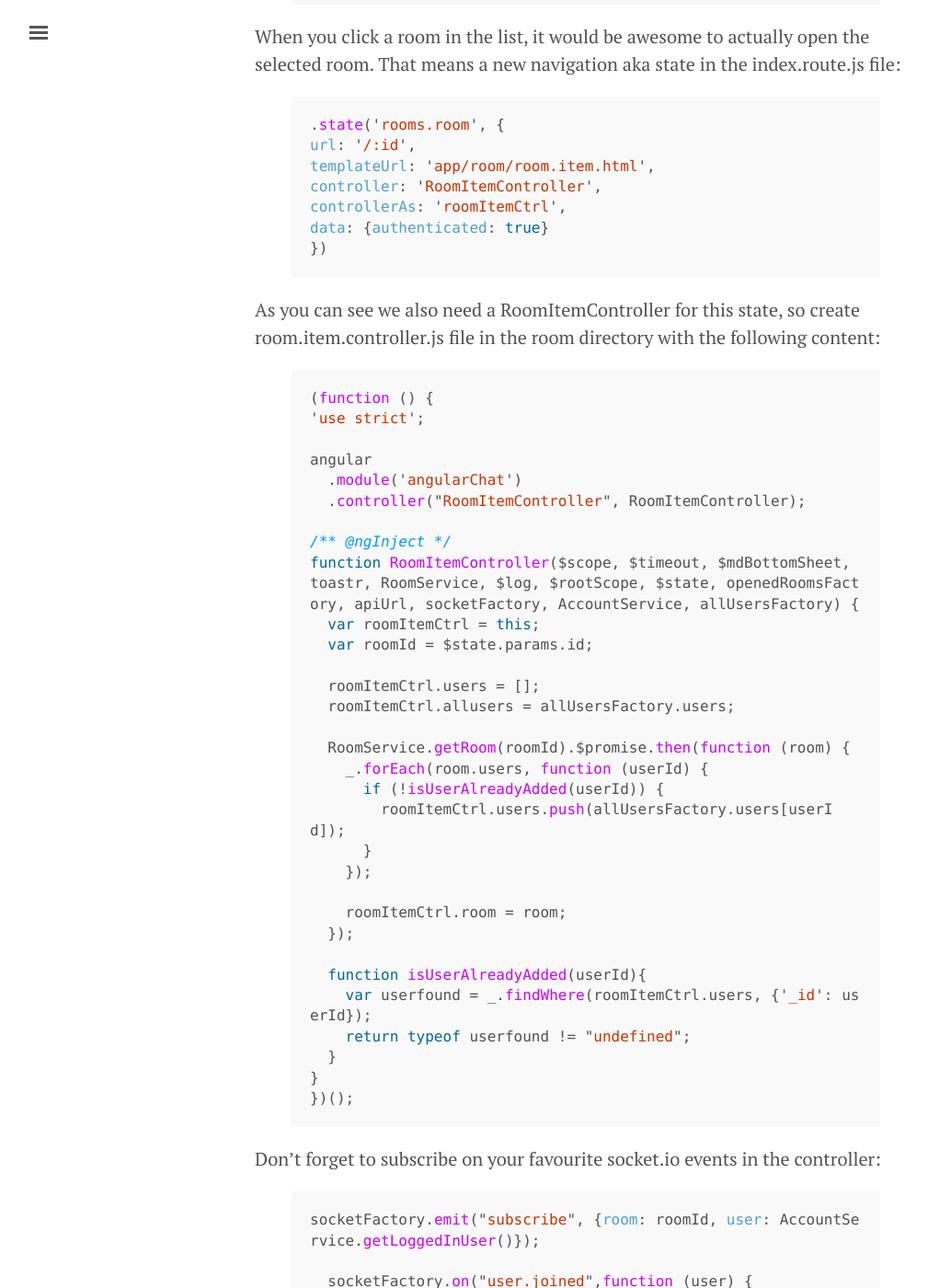
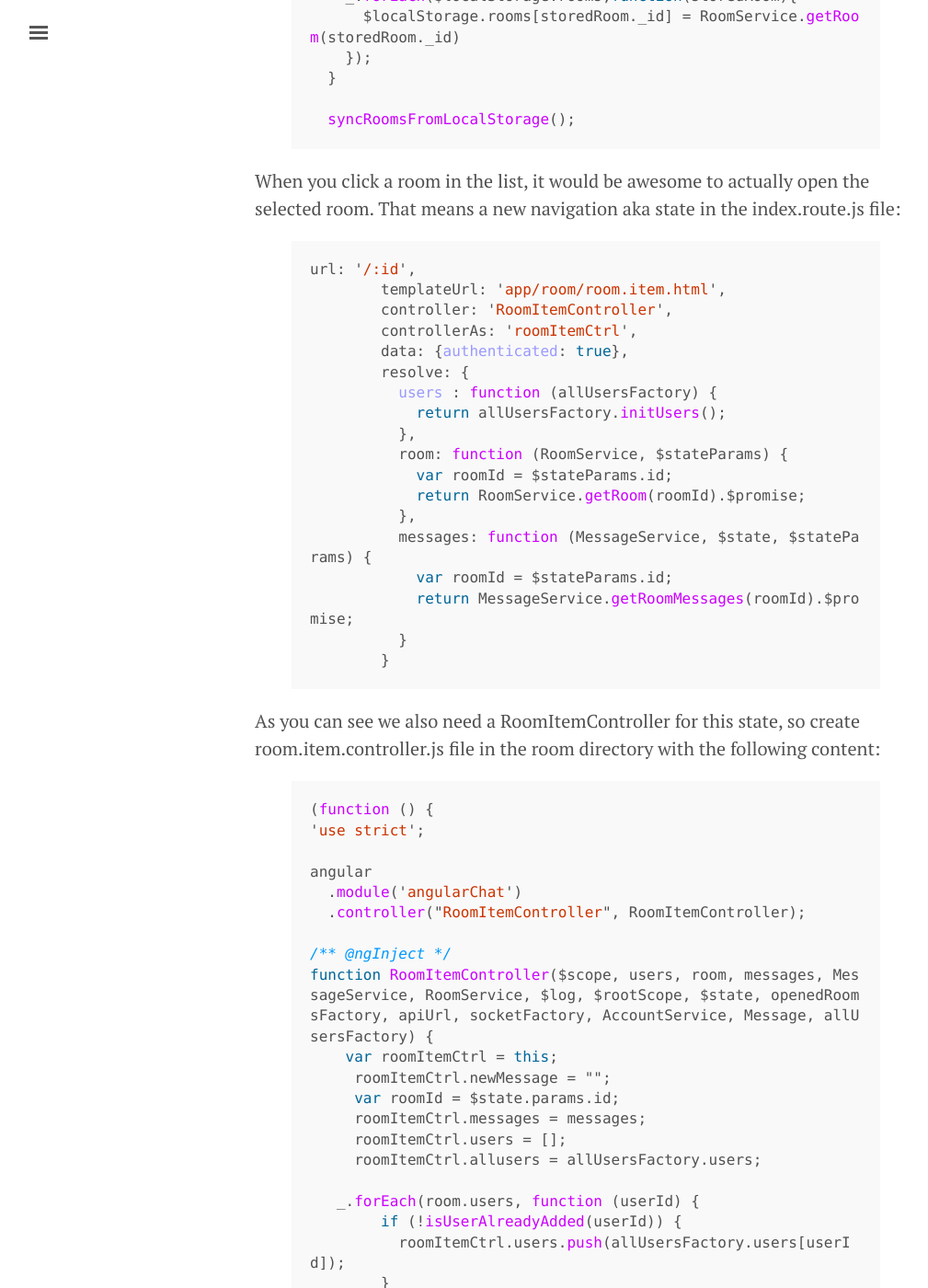
Before and after one commit to annatomka/annatomka.github.io, a Jekyll site: the page built from _posts/2015-09-23-angularjs-chat-example.md, in a window 1280 px wide and 1400 px high, scrolled down 14722 px. Shown: the whole window at 92% size, without its empty margins (3-1012 px from the left). Built offline with Jekyll 4.4.1, drawn with Linux system fonts in a browser that asks for light colours; some of the changed text lies outside the part shown.

Commit message:
Update angular chat description

```diff
--- a/_posts/2015-09-23-angularjs-chat-example.md
+++ b/_posts/2015-09-23-angularjs-chat-example.md
@@ -91,14 +91,14 @@
       <md-content class="md-padding md-cyan-theme">
         <form name="registration">
           <basic-info user="registrationCtrl.user"></basic-info>
-          <div class="md-actions" layout="column" layout-align="center">
+           <md-dialog-actions layout="column" layout-align="center">
             <md-button class="md-raised md-primary" layout="row" layout-align="center center" ng-disabled="registration.$invalid" ng-click="registrationCtrl.register()">
               Registration
             </md-button>
             <a
               class="md-primary md-button md-cyan-theme" ui-sref="login"
               aria-label="Already registered? Login now">Already registered? Login now</a>
-          </div>
+             </md-dialog-actions>
 
         </form>
       </md-content>
@@ -180,7 +180,7 @@
 We should also display the loggedin user, so paste the following code between the first md-content tags also in the *leftnav.html* template:
 
 {% highlight html %}
-<img class="avatar" ng-src="{{ leftnavCtrl.user.imageUrl }}"/>
+ <avatar class="avatar" user="leftnavCtrl.user"></avatar>
 <h3 class="fullname" layout="row" layout-align="center center">{{ leftnavCtrl.user  | fullname }}</h3>
 <small class="username" layout="row" layout-align="center center">@{{ leftnavCtrl.user.username}}</small>
 {% endhighlight %}
@@ -194,9 +194,10 @@
 Display the user avatar as a button (menu.html), that way the user can click on it and edit its profile:
 
 {% highlight html %}
-<md-button profile-button class="md-icon-button" aria-label="More"  ng-if="$root.loggedIn">
-<img ng-src="{{ menuCtrl.user.imageUrl }}" class="md-avatar message-avatar" style="    height: 50px;
-background-color: white;"/>
+    <md-button profile-button  aria-label="More"  ng-if="$root.loggedIn">
+      <img ng-src="{{ menuCtrl.user.imageUrl }}" style="     border-radius: 50%;
+    margin-top: 10px;   height: 50px;
+    background-color: white;"/>
 </md-button>
 {% endhighlight %}
 
@@ -313,7 +314,7 @@
     <md-button class="md-primary md-raised" layout="row" layout-align="center center" ng-click="createRoomCtrl.create()">
       Create
     </md-button>
-  </div>
+ </md-dialog-actions>
 </form>
 </md-dialog>
 {% endhighlight %}
@@ -417,12 +418,16 @@
 
 {% highlight html %}
 <md-bottom-sheet class="md-list md-has-header">
-<md-subheader>Available Rooms <small>Click the room you want to open</small></md-subheader>
-<md-chips ng-model="roomListCtrl.rooms" readonly="true">
-  <md-chip-template>
-    <strong>{{$chip.name}}</strong>
-  </md-chip-template>
-</md-chips>
+  <md-subheader>Available Rooms
+    <small>Click the room you want to open</small>
+  </md-subheader>
+  <md-content style="max-height: 200px;">
+    <md-chips ng-model="roomListCtrl.rooms" readonly="true">
+      <md-chip-template>
+        <strong ng-click="roomListCtrl.openRoom($index,$chip)">{{$chip.name}}</strong>
+      </md-chip-template>
+    </md-chips>
+  </md-content>
 </md-bottom-sheet>
 {% endhighlight %}
 
@@ -495,14 +500,14 @@
 * Add room to opened rooms:
 {% highlight js %}
   roomFactoryObj.addRoom = function(room){
-    if(typeof $localStorage.rooms == "undefined") {
-      $localStorage.rooms = [];
-    }
+     if(typeof $localStorage.rooms == "undefined") {
+            $localStorage.rooms = [];
+          }
 
-    room.index = $localStorage.rooms.length;
-    $localStorage.index = room.index;
-    $localStorage.rooms.push(room);
-    $rootScope.$emit("room.added");
+          room.index = $localStorage.rooms.length;
+          $localStorage.rooms.push(room);
+          $localStorage.index = room.index;
+          $rootScope.$emit("room.added");
   };
 {% endhighlight %}
 
@@ -510,6 +515,9 @@
 {% highlight js %}
 roomFactoryObj.removeRoom = function(index){
     $localStorage.rooms.splice(index, 1);
+         _.forEach($localStorage.rooms, function(room, i) {
+           room.index = i;
+         });
   };
 {% endhighlight %}
 
@@ -542,13 +550,24 @@
 When you click a room in the list, it would be awesome to actually open the selected room. That means a new navigation aka state in the index.route.js file:
 
 {% highlight js %}
-.state('rooms.room', {
 url: '/:id',
-templateUrl: 'app/room/room.item.html',
-controller: 'RoomItemController',
-controllerAs: 'roomItemCtrl',
-data: {authenticated: true}
-})
+        templateUrl: 'app/room/room.item.html',
+        controller: 'RoomItemController',
+        controllerAs: 'roomItemCtrl',
+        data: {authenticated: true},
+        resolve: {
+          users : function (allUsersFactory) {
+            return allUsersFactory.initUsers();
+          },
+          room: function (RoomService, $stateParams) {
+            var roomId = $stateParams.id;
+            return RoomService.getRoom(roomId).$promise;
+          },
+          messages: function (MessageService, $state, $stateParams) {
+            var roomId = $stateParams.id;
+            return MessageService.getRoomMessages(roomId).$promise;
+          }
+        }
 {% endhighlight %}
 
 As you can see we also need a RoomItemController for this state, so create room.item.controller.js file in the room directory with the following content:
@@ -562,22 +581,21 @@
   .controller("RoomItemController", RoomItemController);
 
 /** @ngInject */
-function RoomItemController($scope, $timeout, $mdBottomSheet, toastr, RoomService, $log, $rootScope, $state, openedRoomsFactory, apiUrl, socketFactory, AccountService, allUsersFactory) {
-  var roomItemCtrl = this;
-  var roomId = $state.params.id;
+function RoomItemController($scope, users, room, messages, MessageService, RoomService, $log, $rootScope, $state, openedRoomsFactory, apiUrl, socketFactory, AccountService, Message, allUsersFactory) {
+    var roomItemCtrl = this;
+     roomItemCtrl.newMessage = "";
+     var roomId = $state.params.id;
+     roomItemCtrl.messages = messages;
+     roomItemCtrl.users = [];
+     roomItemCtrl.allusers = allUsersFactory.users;
 
-  roomItemCtrl.users = [];
-  roomItemCtrl.allusers = allUsersFactory.users;
+   _.forEach(room.users, function (userId) {
+        if (!isUserAlreadyAdded(userId)) {
+          roomItemCtrl.users.push(allUsersFactory.users[userId]);
+        }
+      });
 
-  RoomService.getRoom(roomId).$promise.then(function (room) {
-    _.forEach(room.users, function (userId) {
-      if (!isUserAlreadyAdded(userId)) {
-        roomItemCtrl.users.push(allUsersFactory.users[userId]);
-      }
-    });
-
-    roomItemCtrl.room = room;
-  });
+      roomItemCtrl.room = room;
 
   function isUserAlreadyAdded(userId){
     var userfound = _.findWhere(roomItemCtrl.users, {'_id': userId});
@@ -590,23 +608,23 @@
 Don't forget to subscribe on your favourite socket.io events in the controller:
 
 {% highlight js %}
-socketFactory.emit("subscribe", {room: roomId, user: AccountService.getLoggedInUser()});
+ socketFactory.emit("subscribe", {room: roomId, user: AccountService.getLoggedInUser()});
 
-  socketFactory.on("user.joined",function (user) {
+    socketFactory.on("user.joined", function (user) {
       if (!isUserAlreadyAdded(user._id)) {
         roomItemCtrl.users.push(user);
       }
-  });
+    });
 
-  socketFactory.on("user.left",function (user) {
+    socketFactory.on("user.left", function (user) {
       _.remove(roomItemCtrl.users, {
         _id: user._id
       });
-  });
+    });
 
-  $scope.$on("$destroy", function () {
-    socketFactory.emit("unsubscribe", {room: roomId, user: AccountService.getLoggedInUser()});
-  });
+    $scope.$on("$destroy", function () {
+      socketFactory.emit("unsubscribe", {room: roomId, user: AccountService.getLoggedInUser()});
+    });
 {% endhighlight %}
 
 Next create the basic room view in room.item.html file:
@@ -617,21 +635,21 @@
   <md-content style="height: 60vh;">
 
 </md-content>
-  <md-content layout-padding>
+  <md-content layout-padding layout="column">
 
   </md-content>
 </md-content>
 <md-content class="side-nav room-users" hide-sm layout="column" flex="18">
   <md-list layout-fill>
     <md-subheader class="md-accent">Available users</md-subheader>
-    <md-list-item class="md-2-line contact-item selected" ng-repeat="(index, contact) in roomItemCtrl.users">
-      <img ng-src='{{ contact.imageUrl }}' class="md-avatar" alt="{{contact.name}}"/>
-      <div class="md-list-item-text compact">
-        <h3>{{contact | fullname }}</h3>
-        <p>@{{contact.username}}</p>
-      </div>
-      <md-divider></md-divider>
-    </md-list-item>
+   <md-list-item class="md-2-line contact-item selected" ng-repeat="(index, contact) in roomItemCtrl.users track by contact._id" ng-show="contact.username">
+           <avatar user="contact"></avatar>
+           <div class="md-list-item-text compact">
+             <h3>{{contact | fullname }}</h3>
+             <p>@{{contact.username}}</p>
+           </div>
+           <md-divider></md-divider>
+         </md-list-item>
   </md-list>
 </md-content>
 </div>
@@ -681,16 +699,25 @@
 {% highlight js %}
 syncFromOpenedRoomsFactory();
 
-function syncFromOpenedRoomsFactory(){
-    roomsCtrl.selectedIndex = openedRoomsFactory.getSelectedIndex();
-    roomsCtrl.rooms = openedRoomsFactory.getRooms();
-  }
-{% endhighlight %}
+$rootScope.$on("room.added", onRoomAdded);
 
-You should call this method when you receive a "room.added" event:
+    function onRoomAdded() {
+      syncFromOpenedRoomsFactory();
+      goToRoom(roomsCtrl.selectedIndex);
+    }
 
-{% highlight js %}
-$rootScope.$on("room.added",syncFromOpenedRoomsFactory);
+    function syncFromOpenedRoomsFactory(){
+      roomsCtrl.selectedIndex = openedRoomsFactory.getSelectedIndex();
+      roomsCtrl.rooms = openedRoomsFactory.getRooms();
+    }
+
+    function goToRoom(newIndex) {
+      if(openedRoomsFactory.hasRoom()){
+        $state.go("rooms.room",{id: openedRoomsFactory.getRoomByIndex(newIndex)._id});
+      }else{
+        $state.go("rooms");
+      }
+    }
 {% endhighlight %}
 
 When you close a tab, you have to remove the room from the factory:
@@ -698,18 +725,17 @@
 {% highlight js %}
 roomsCtrl.removeRoom = function (index) {
     openedRoomsFactory.removeRoom(index);
+     goToRoom(index-1);
   };
 {% endhighlight %}
 
 The current index and navigation state has to be updated too when you click on a new tab:
 
 {% highlight js %}
-$scope.$watch("roomsCtrl.selectedIndex",function(newIndex){
-    openedRoomsFactory.setSelectedIndex(newIndex);
-    if(openedRoomsFactory.hasRoom()){
-      $state.go("rooms.room",{id: openedRoomsFactory.getRoomByIndex(newIndex)._id});
-    }
-  });
+ $scope.$watch("roomsCtrl.selectedIndex",function(newIndex){
+      openedRoomsFactory.setSelectedIndex(newIndex);
+      goToRoom(newIndex);
+    });
 {% endhighlight %}
 
 Next create the view for the tab layout (room.tabs.tmpl.html) with the following code:
@@ -717,13 +743,15 @@
 {% highlight html %}
 <md-content flex ng-if="roomsCtrl.rooms.length > 0">
 <md-subheader>Opened Rooms right now</md-subheader>
-<md-tabs md-dynamic-height md-selected="roomsCtrl.selectedIndex" md-border-bottom md-autoselect>
+  <md-tabs md-dynamic-height md-selected="roomsCtrl.selectedIndex" md-border-bottom>
   <md-tab ng-repeat="room in roomsCtrl.rooms">
     <md-tab-label>{{room.name}} <a ng-click="roomsCtrl.removeRoom($index,room)">
       <md-icon md-svg-icon="navigation:close"></md-icon>
     </a>
     </md-tab-label>
-    <div ui-view flex></div>
+     <md-tab-body>
+            <div ng-if="roomsCtrl.selectedIndex === $index" ui-view flex></div>
+          </md-tab-body>
 </md-tabs>
 </md-content>
 {% endhighlight %}
@@ -827,14 +855,7 @@
 this.createRoomMessage = createRoomMessage;
 {% endhighlight %}
 
-You need to call these functions in the room.item.controller.js. To achieve that add the missing dependencies and the following two variables:
-
-{% highlight js %}
-roomItemCtrl.newMessage = "";
-roomItemCtrl.messages = MessageService.getRoomMessages(roomId);
-{% endhighlight %}
-
-Add a function that handles message creation:
+Add a function that handles message creation in room.item.controller.js:
 
 {% highlight js %}
 roomItemCtrl.createMessage = function () {
@@ -854,12 +875,12 @@
 Open room/room.item.html template! Here create an Angular Material list, that will display the roomItemCtrl.messages variable:
 
 {% highlight html %}
-<md-list scroll="roomItemCtrl.messages">
-<md-subheader class="md-info">Messages in room {{ roomItemCtrl.room.name }}</md-subheader>
-<message ng-repeat="message in roomItemCtrl.messages" message="message"
-         author="roomItemCtrl.allusers[message.authorId]"
-         ng-class="{ 'repeated-author' : $index>0 && message.authorId == roomItemCtrl.messages[$index-1].authorId}"></message>
-</md-list>
+ <md-list scroll="roomItemCtrl.messages">
+        <md-subheader class="md-info">Messages in room {{ roomItemCtrl.room.name }}</md-subheader>
+        <message ng-repeat="message in roomItemCtrl.messages track by message._id" message="message"
+                 author="roomItemCtrl.allusers[message.authorId]"
+                 ng-class="{ 'repeated-author' : $index>0 && message.authorId == roomItemCtrl.messages[$index-1].authorId}"></message>
+      </md-list>
 {% endhighlight %}
 
 
@@ -910,13 +931,19 @@
 As last step create the template for that directive with the following content:
 
 {% highlight html %}
-<md-list-item class="contact-item md-2-line selected">
-<img ng-src="{{ messageCtrl.author.imageUrl }}" class="md-avatar message-avatar"/>
-<div class="md-list-item-text compact">
-  <p style="text-align: right;"><small><strong>{{messageCtrl.author.username | username }}</strong>, {{ messageCtrl.message | createdDate }}</small></p>
-  <div class="message-content">{{messageCtrl.message.text}}</div>
-</div>
+<md-list-item class="contact-item md-2-line selected" ng-if="messageCtrl.author">
+
+  <avatar user="messageCtrl.author"  class="md-avatar message-avatar"></avatar>
+
+  <div class="md-list-item-text compact">
+    <p style="text-align: right;"><small><strong>{{messageCtrl.author.username | username }}</strong>, {{ messageCtrl.message | createdDate }}</small></p>
+    <div class="message-content" ng-bind-html="messageCtrl.message.text | embed "></div>
+    <ng-embed
+      embed-data="messageCtrl.message.text" embed-options="$root.embedOptions"
+    ></ng-embed>
+  </div>
 </md-list-item>
+
 {% endhighlight %}
 
 Now you are ready, and hopefully you can use your brand new chat application.
```
Also changed, not shown: other parts of _posts/2015-09-23-angularjs-chat-example.md (+1 -1 lines).
